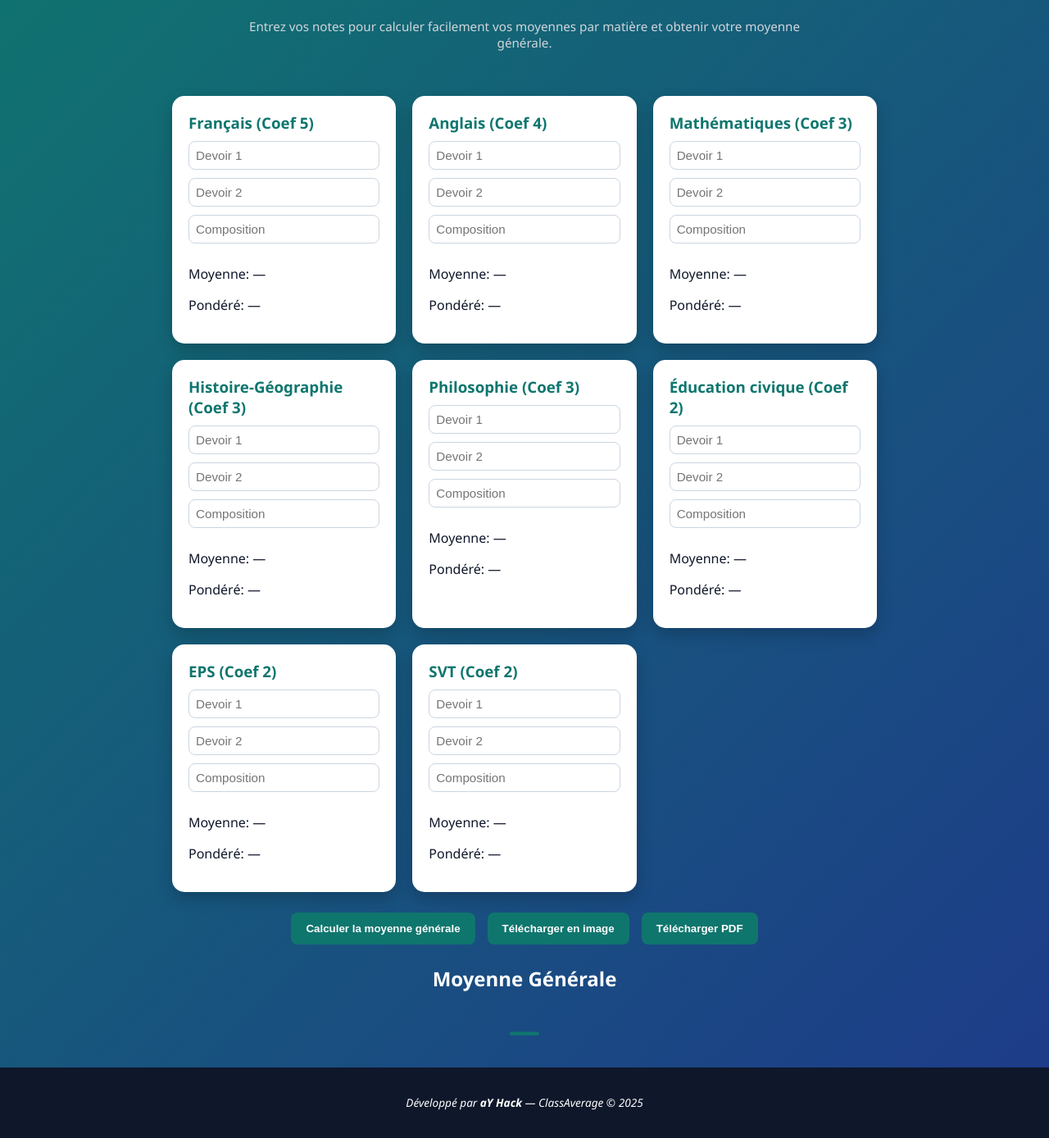
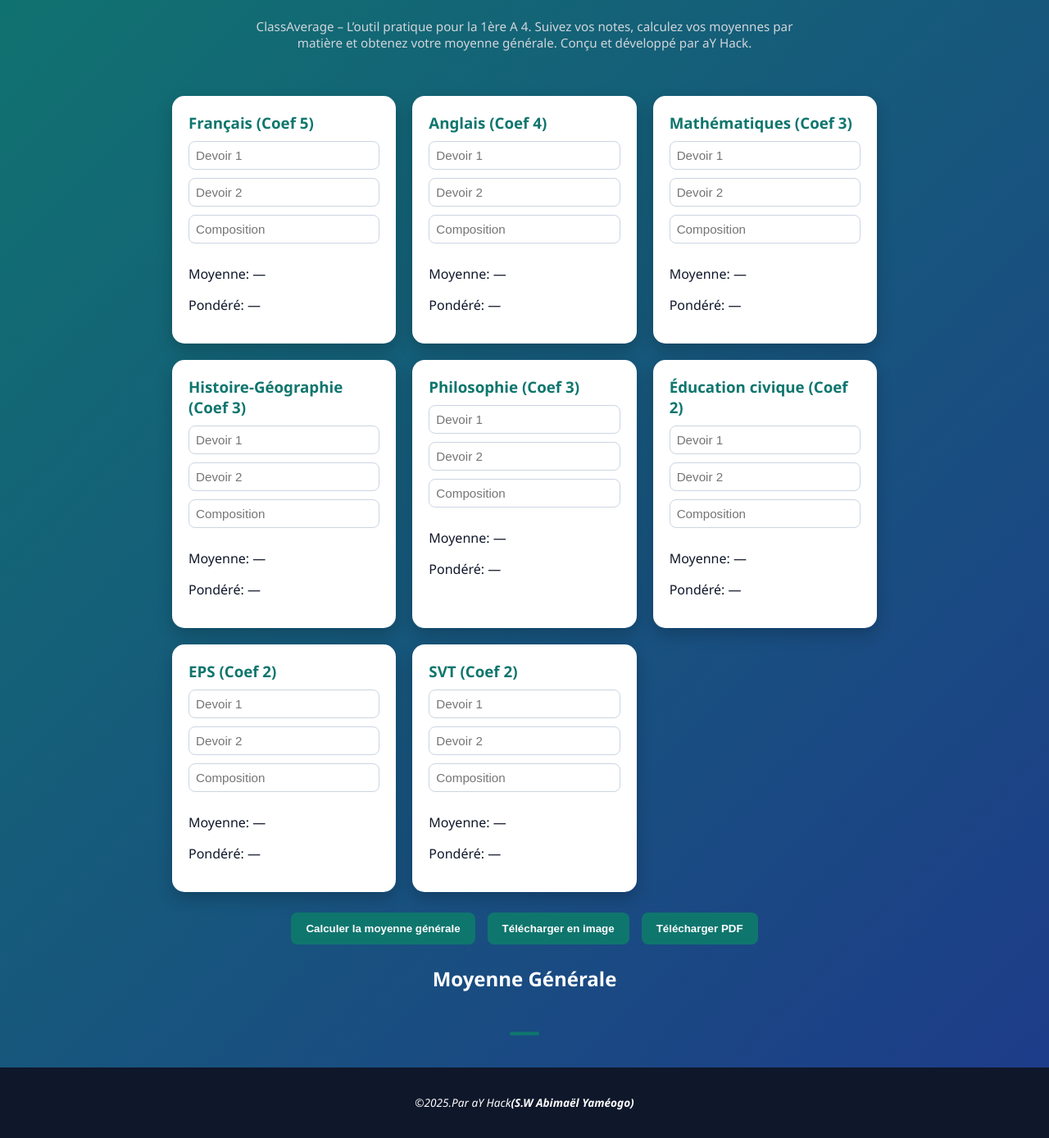
Before and after one commit to aY-Hack-dev/ClassAverage, a plain HTML site: page page.html in a window 1280 px wide. Shown: the part 185-1573 px from the top of the page at 82% size. Drawn offline with nearby package versions, Linux system fonts and the light colour scheme; sample sign-in values are in the browser's storage.

Commit message:
Update page.html

```diff
--- a/page.html
+++ b/page.html
@@ -21,7 +21,7 @@
     </div>
   </div>
 
-  <p class="site-intro">Entrez vos notes pour calculer facilement vos moyennes par matière et obtenir votre moyenne générale.</p>
+  <p class="site-intro">ClassAverage – L’outil pratique pour la 1ère A 4. Suivez vos notes, calculez vos moyennes par matière et obtenez votre moyenne générale. Conçu et développé par aY Hack.</p>
 </header>
 <main>
   <section id="cardsContainer"></section>
@@ -39,7 +39,7 @@
 </main>
 
 <footer class="site-footer">
-  <p>Développé par <strong>aY Hack</strong> — ClassAverage © 2025</p>
+  <p>©2025.Par aY Hack<strong>(S.W Abimaël Yaméogo)</strong></p>
 </footer>
 
 <script src="https://cdnjs.cloudflare.com/ajax/libs/html2canvas/1.4.1/html2canvas.min.js"></script>
```
